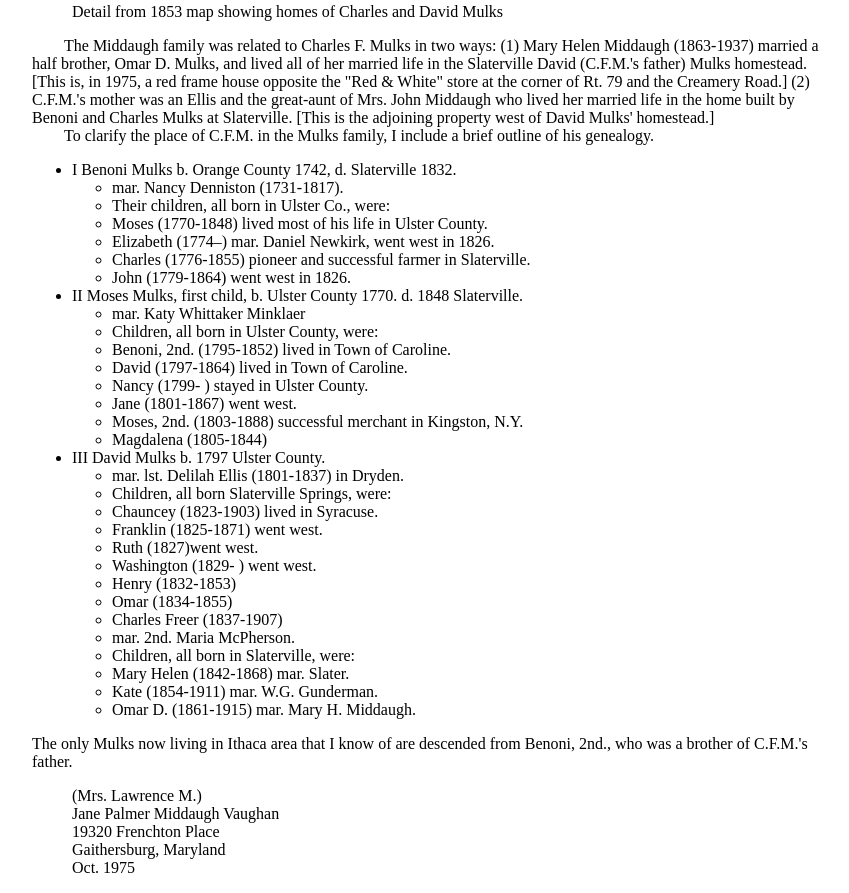
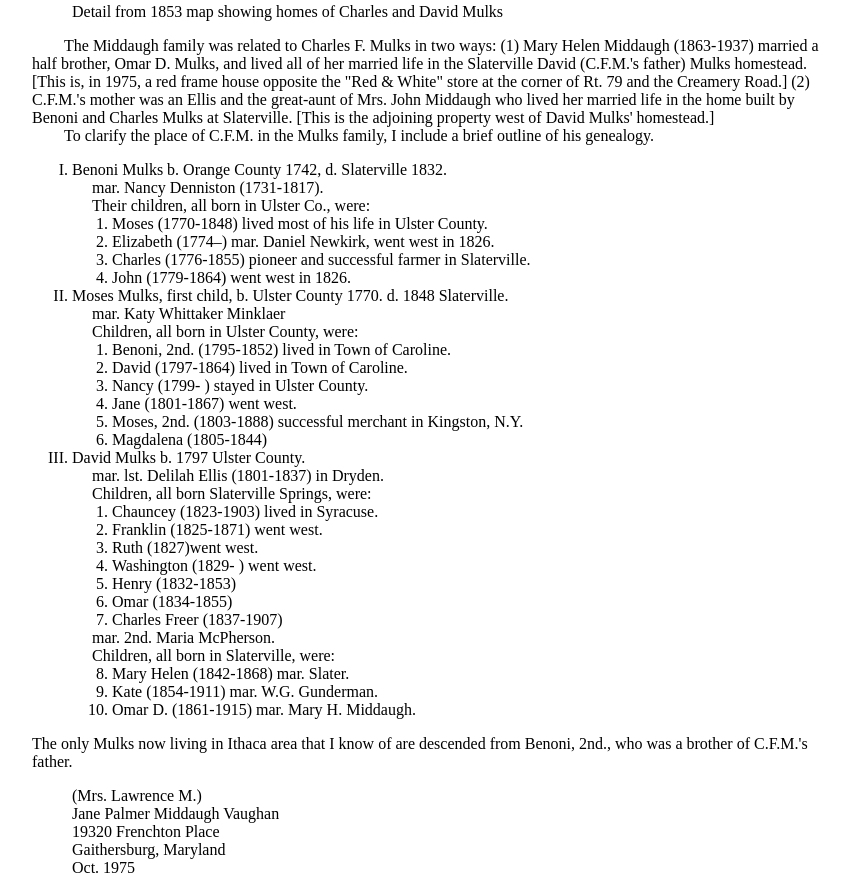
Before and after one commit to tslarkin/CFMulks, a Django app: page /biosketch/ in a window 1280 px wide. Shown: the part 1389-2282 px from the top of the page, without its empty margins (208-1057 px from the left). Run offline with Django 4.2, Linux system fonts and the light colour scheme.

Commit message:
Improved the layout of the Mulks genealogy.

```diff
--- a/CFMulks/templates/Notebooks/biosketch.html
+++ b/CFMulks/templates/Notebooks/biosketch.html
@@ -24,28 +24,28 @@
 </div>
 <h2>Notes</h2>
 <div>
-<p>What I have written is based solely on the careful reading of C.F. M.'s writings.</p>
+<p>What I have written is based solely on the careful reading of C.F.M.'s writings.</p>
 <figure>
     <img  src={% static "/img/1853C+D+Mulks.jpeg" %} />
     <figcaption>Detail from 1853 map showing homes of Charles and David Mulks</figcaption>
 </figure>
 <p>The Middaugh family was related to Charles F. Mulks in two ways: (1) Mary Helen Middaugh (1863-1937) married a half brother, Omar D. Mulks, and lived all of her married life in the Slaterville David (C.F.M.'s father) Mulks homestead. [This is, in 1975, a red frame house opposite the "Red & White" store at the corner of Rt. 79 and the Creamery Road.] (2) C.F.M.'s mother was an Ellis and the great-aunt of Mrs. John Middaugh who lived her married life in the home built by Benoni and Charles Mulks at Slaterville. [This is the adjoining property west of David Mulks' homestead.]</p>
 <p>To clarify the place of C.F.M. in the Mulks family, I include a brief outline of his genealogy.</p>
-<ul>
-<li>I Benoni Mulks b. Orange County 1742, d. Slaterville 1832.
-<ul>
-<li>mar. Nancy Denniston (1731-1817).</li>
-<li>Their children, all born in Ulster Co., were:</li>
-<li>Moses (1770-1848) lived most of his life in Ulster County.</li>
-<li>Elizabeth (1774–) mar. Daniel Newkirk, went west in 1826.</li>
-<li>Charles (1776-1855) pioneer and successful farmer in Slaterville.</li>
-<li>John (1779-1864) went west in 1826.</li>
-</ul>
+<ol style="list-style-type: upper-roman;">
+<li>Benoni Mulks b. Orange County 1742, d. Slaterville 1832.
+    <ol>
+    <div style="list-style-type: none;   margin-left:-20px">mar. Nancy Denniston (1731-1817).</div>
+    <div style="list-style-type: none;   margin-left:-20px">Their children, all born in Ulster Co., were:</div>
+    <li>Moses (1770-1848) lived most of his life in Ulster County.</li>
+    <li>Elizabeth (1774–) mar. Daniel Newkirk, went west in 1826.</li>
+    <li>Charles (1776-1855) pioneer and successful farmer in Slaterville.</li>
+    <li>John (1779-1864) went west in 1826.</li>
+    </ol>
 </li>
-<li>II Moses Mulks, first child, b. Ulster County 1770. d. 1848 Slaterville.
-<ul>
-<li>mar. Katy  Whittaker Minklaer</li>
-<li>Children, all born in Ulster County, were:</li>
+<li>Moses Mulks, first child, b. Ulster County 1770. d. 1848 Slaterville.
+<ol>
+<div style="list-style-type: none;   margin-left:-20px">mar. Katy  Whittaker Minklaer</div>
+<div style="list-style-type: none;  margin-left:-20px">Children, all born in Ulster County, were:</div>
 <li>Benoni, 2nd. (1795-1852) lived in Town of Caroline.</li>
 <li>David (1797-1864) lived in Town of Caroline.</li>
 <li>Nancy (1799- ) stayed in Ulster County.</li>
@@ -53,11 +53,11 @@
 <li>Moses, 2nd. (1803-1888) successful merchant in Kingston, N.Y.</li>
 <li>Magdalena (1805-1844)</li>
 </li>
-</ul>
-<li>III David Mulks b. 1797 Ulster County.
-<ul>
-<li>mar. lst. Delilah Ellis (1801-1837) in Dryden.</li>
-<li>Children, all born Slaterville Springs, were:</li>
+</ol>
+<li>David Mulks b. 1797 Ulster County.
+<ol>
+<div style="list-style-type: none;   margin-left:-20px">mar. lst. Delilah Ellis (1801-1837) in Dryden.</div>
+<div style="list-style-type: none;   margin-left:-20px">Children, all born Slaterville Springs, were:</div>
 <li>Chauncey (1823-1903) lived in Syracuse.</li>
 <li>Franklin (1825-1871) went west.</li>
 <li>Ruth (1827)went west.</li>
@@ -65,14 +65,14 @@
 <li>Henry (1832-1853)</li>
 <li>Omar (1834-1855)</li>
 <li>Charles Freer (1837-1907)</li>
-<li>mar. 2nd. Maria McPherson.</li>
-<li>Children, all born in Slaterville, were:</li>
+<div style="list-style-type: none;   margin-left:-20px">mar. 2nd. Maria McPherson.</div>
+<div style="list-style-type: none;   margin-left:-20px">Children, all born in Slaterville, were:</div>
 <li>Mary Helen (1842-1868) mar. Slater.</li>
 <li>Kate (1854-1911) mar. W.G. Gunderman.</li>
 <li>Omar D. (1861-1915) mar. Mary H. Middaugh.</li>
-</ul>
+</ol>
 </li>
-</ul>
+</ol>
 The only Mulks now living in Ithaca area that I know of are
 descended from Benoni, 2nd., who was a brother of C.F.M.'s father.
 <ul style="list-style-type:none">
```
